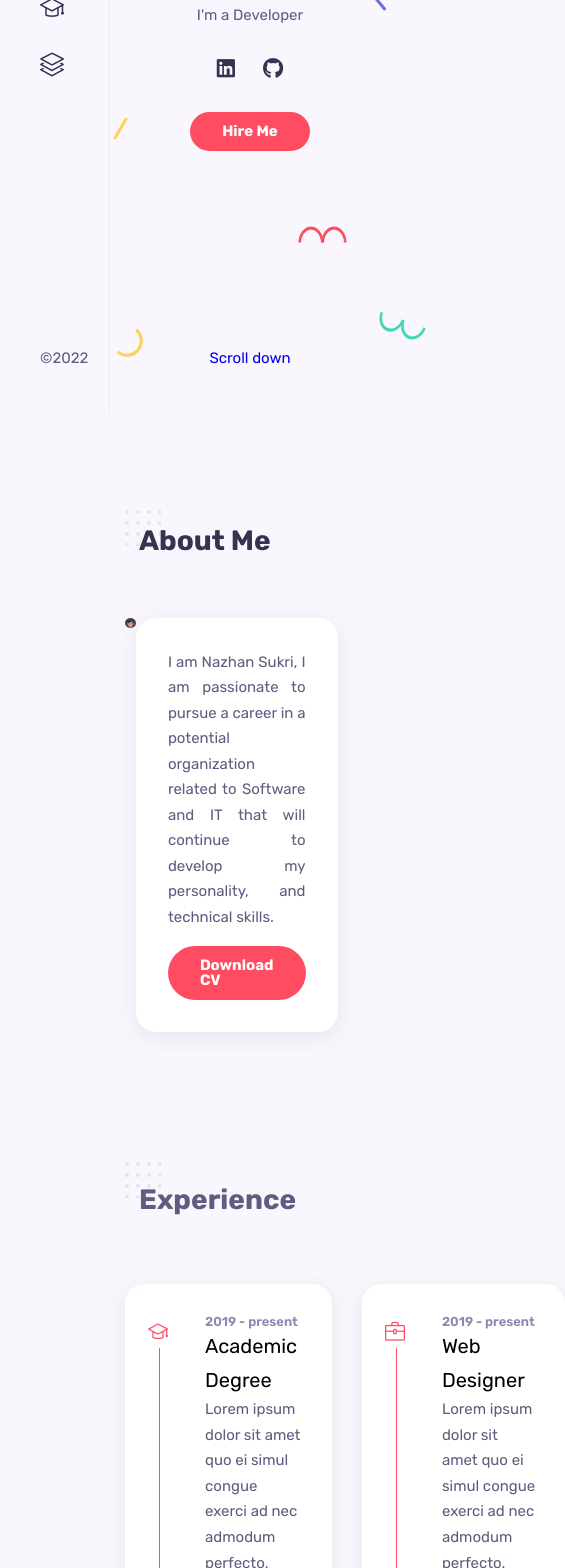
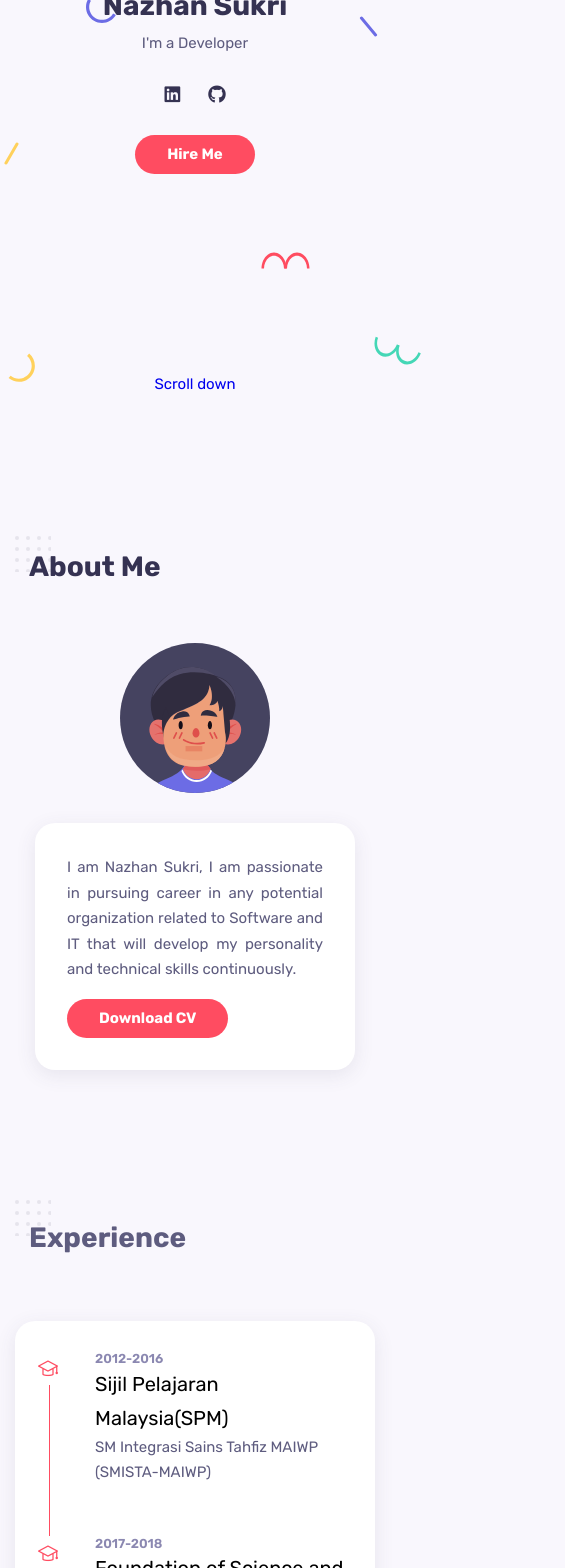
Before and after one commit to nazhansukri11/Portfolio_project, a React (Create React App) app: page / in a window 390 px wide. Shown: the part 432-2000 px from the top of the page, 565 px wide, since content can reach past the window. Built offline with nearby package versions, Linux system fonts and the light colour scheme.

Commit message:
Updated my resume

```diff
--- a/src/App.css
+++ b/src/App.css
@@ -1,3 +1,9 @@
 .main{
   margin-left: 110px;
 }
+
+@media screen and (max-width:1024px){
+  .main{
+    margin-left: 0;
+  }
+}
--- a/src/components/about/About.jsx
+++ b/src/components/about/About.jsx
@@ -1,6 +1,7 @@
 import React from 'react';
 import "./about.css";
 import Image from "../../assets/avatar-2.svg"
+import Nazhan from "../../assets/AhmadNazhanbinSukri_Resume.pdf";
 
 const About=()=>{
     return(
@@ -12,12 +13,12 @@ const About=()=>{
 
                 <div className="about__info">
                     <p className="about__description">
-                        I am Nazhan Sukri, I am passionate to pursue a career in a
-                        potential organization related to Software and IT that will continue
-                        to develop my personality, and technical skills.
+                        I am Nazhan Sukri, I am passionate in pursuing career in any
+                        potential organization related to Software and IT that will
+                        develop my personality and technical skills continuously.
                     </p>
 
-                    <a href="" className="btn">Download CV  </a>
+                    <a href={Nazhan} className="btn">Download CV  </a>
                 </div>
 
 
--- a/src/components/about/about.css
+++ b/src/components/about/about.css
@@ -1,6 +1,6 @@
 .about__container{
     grid-template-columns: 3fr 9fr;
-    width: 85%;
+    width: 100%;
 }
 
 .about__info{
@@ -14,3 +14,38 @@
     margin-bottom: 1rem;
     text-align: justify;
 }
+
+@media screen and (max-width:1024px){
+    .about__container{
+        grid-template-columns: 720px;
+        justify-content: center;
+        row-gap: 1.875rem;
+    }
+
+
+    .about__img{
+        justify-self: center;
+    }
+}
+
+    @media screen and (max-width:768px){
+        .about__container{
+            grid-template-columns: 350px;
+            justify-content: center;
+        }
+
+  }
+
+  @media screen and (max-width:576px){
+        .about__container{
+            grid-template-columns: 320px;
+            justify-content: center;
+        }
+}
+
+@media screen and (max-width:350px){
+    .about__container{
+    grid-template-columns: 1fr;
+    justify-self: center;
+    }
+}
--- a/src/components/home/home.css
+++ b/src/components/home/home.css
@@ -121,3 +121,9 @@
     left:95%;
     top: 20%;
 }
+
+@media screen and (max-width:1024px){
+    .home__social-link{
+        font-size: 1.125rem;
+    }
+}
--- a/src/components/portfolio/Portfolio.jsx
+++ b/src/components/portfolio/Portfolio.jsx
@@ -15,8 +15,8 @@ const Portfolio=()=>{
             <h2 className="section__title">My Portfolio</h2>
 
             <div className="work__filters">
-                <span className="work__item" onClick={()=>setItems(Menu)}>Everything</span>
-                <span className="work__item" onClick={()=>filterItem("Creative")}>Web Application</span>
+                <span className="work__item" onClick={()=>setItems(Menu)}>All</span>
+                <span className="work__item" onClick={()=>filterItem("Creative")}>Programming</span>
                 <span className="work__item" onClick={()=>filterItem("Art")}>Electronic</span>
             </div>
 
--- a/src/components/portfolio/portfolio.css
+++ b/src/components/portfolio/portfolio.css
@@ -99,3 +99,25 @@
     opacity: 1;
     transform: translateY(0);
 }
+
+
+@media screen and (max-width:1024px){
+    .work__filters{
+        justify-content: center;
+    }
+    .work__container{
+        grid-template-columns: repeat(2,330px);
+        justify-content: center;
+        row-gap: 1.875rem;
+    }
+}
+
+    @media screen and (max-width:768px){
+        .work__container{
+            grid-template-columns: 310px;
+        }
+
+        .work__filters{
+            row-gap: 0.25rem;
+        }
+  }
--- a/src/components/resume/Data.jsx
+++ b/src/components/resume/Data.jsx
@@ -3,49 +3,41 @@ const Data = [
       id: 1,
       category: "education",
       icon: "icon-graduation",
-      year: "2019 - present",
-      title: "Academic Degree",
-      desc: "Lorem ipsum dolor sit amet quo ei simul congue exerci     ad nec admodum perfecto.",
+      year: "2012-2016",
+      title: "Sijil Pelajaran Malaysia(SPM)",
+      desc: "SM Integrasi Sains Tahfiz MAIWP (SMISTA-MAIWP)",
     },
     {
       id: 2,
       category: "education",
       icon: "icon-graduation",
-      year: "2013 - 2017",
-      title: "Bachelor's Degree",
-      desc: "Lorem ipsum dolor sit amet quo ei simul congue exerci     ad nec admodum perfecto.",
+      year: "2017-2018",
+      title: "Foundation of Science and Technology",
+      desc: "Universiti Sains Islam Malaysia (USIM)",
     },
     {
       id: 3,
       category: "education",
       icon: "icon-graduation",
-      year: "2009 - 2013",
-      title: "Honours Degree",
-      desc: "Lorem ipsum dolor sit amet quo ei simul congue exerci     ad nec admodum perfecto.",
+      year: "2018 - 2022",
+      title: "Bachelors of Electronic Engineering",
+      desc: "Universiti Sains Islam Malaysia (USIM)",
     },
     {
       id: 4,
       category: "experience",
       icon: "icon-briefcase",
-      year: "2019 - present",
-      title: "Web Designer",
-      desc: "Lorem ipsum dolor sit amet quo ei simul congue exerci     ad nec admodum perfecto.",
+      year: "August 2021 - October 2021",
+      title: "Software Developer Intern",
+      desc: "Developed Prochain Project involving IoT Hub, Raspberry Pi Simulation, Service Bus and Queue, Logic Apps, and Azure Blockchain Workbench.\nProgrammed Smart Contracts using Solidity Language and deploy to Azure-Blockchain Workbench. Participated in training related to DevOps, Github, Dockers, Unit Testing and Project Management",
     },
     {
       id: 5,
       category: "experience",
       icon: "icon-briefcase",
-      year: "2013 - 2017",
-      title: "Front-End Developer",
-      desc: "Lorem ipsum dolor sit amet quo ei simul congue exerci     ad nec admodum perfecto.",
-    },
-    {
-      id: 6,
-      category: "experience",
-      icon: "icon-briefcase",
-      year: "2009 - 2013",
-      title: "Back-End Developer",
-      desc: "Lorem ipsum dolor sit amet quo ei simul congue exerci     ad nec admodum perfecto.",
+      year: "August 2020 - September 2020",
+      title: "Enumerator for University Physical Development",
+      desc: " Designed 3D Printing model using SolidWork for robot’s part. Programmed Arduino and Raspberry PI 4 using C++ and Python.Planned the robot with quality and organised daily report to lecturer",
     },
   ];
 
--- a/src/components/resume/resume.css
+++ b/src/components/resume/resume.css
@@ -52,3 +52,45 @@
     color: #8b88b1;
     font-size: var(--small-font-size);
 }
+-------------------
+
+@media screen and (max-width:1024px){
+    .resume__container{
+        grid-template-columns: 450px;
+        justify-content: center;
+        row-gap: 1.875rem;
+    }
+    .timeline__item::before{
+        left: 2px;
+    }
+}
+
+    @media screen and (max-width:720px){
+        .resume__container{
+            grid-template-columns: 1fr;
+        }
+
+        .work__filters{
+            row-gap: 0.25rem;
+        }
+  }
+
+  @media screen and (max-width:350px){
+    .timeline__item{
+        padding-left: 1.875rem;
+        padding-bottom: 1.875rem;
+    }
+
+    .timeline__item::before{
+        left: 0;
+    }
+
+    .timeline .icon-briefcase,
+    .timeline .icon-graduation{
+        left: -9px;
+    }
+
+    .timeline__text{
+        text-align: justify;
+    }
+}
--- a/src/components/sidebar/Sidebar.jsx
+++ b/src/components/sidebar/Sidebar.jsx
@@ -1,10 +1,13 @@
-import React from 'react';
+import React,{useState} from 'react';
 import "./sidebar.css";
 import Logo from "../../assets/logo.svg"
 
 const Sidebar=()=>{
+    const [toggle,showMenu]=useState(false);
+
     return(
-        <aside className="aside">
+        <>
+        <aside className={toggle ? "aside show-menu":"aside"}>
             <a href="#home" className="nav__logo">
                 <img src={Logo} alt="" />
             </a>
@@ -56,6 +59,11 @@ const Sidebar=()=>{
                 <span className="copyright">&copy;2022</span>
             </div>
         </aside>
+
+        <div className={toggle ? "nav__toggle nav__toggle-open" : "nav_toggle"} onClick={()=>showMenu(!toggle)}>
+            <i className="icon-menu"></i>
+        </div>
+        </>
     )
 }
 
--- a/src/components/sidebar/sidebar.css
+++ b/src/components/sidebar/sidebar.css
@@ -28,3 +28,37 @@
     color: hsl(43, 100%, 68%);
 
 }
+
+.nav__toggle{
+    position: fixed;
+    top: 1.25rem;
+    left:1.875rem;
+    cursor:pointer;
+    height: 40px;
+    width: 45px;
+    background-color: var(--body-color);
+    border: 1px solid #e8dfec;
+    display: none;
+    justify-content: center;
+    align-items: center;
+    z-index: 1;
+    transition: 0.3s;
+}
+
+@media screen and (max-width:1024px){
+    .aside{
+      left: -110px;
+    }
+
+    .nav__toggle{
+        display: flex;
+    }
+
+    .nav__toggle-open{
+        left: 140px;
+    }
+
+    .show-menu{
+        left: 0;
+    }
+  }
```
Also changed, not shown: 1 other file (tests, documents, lock files or other folders).
